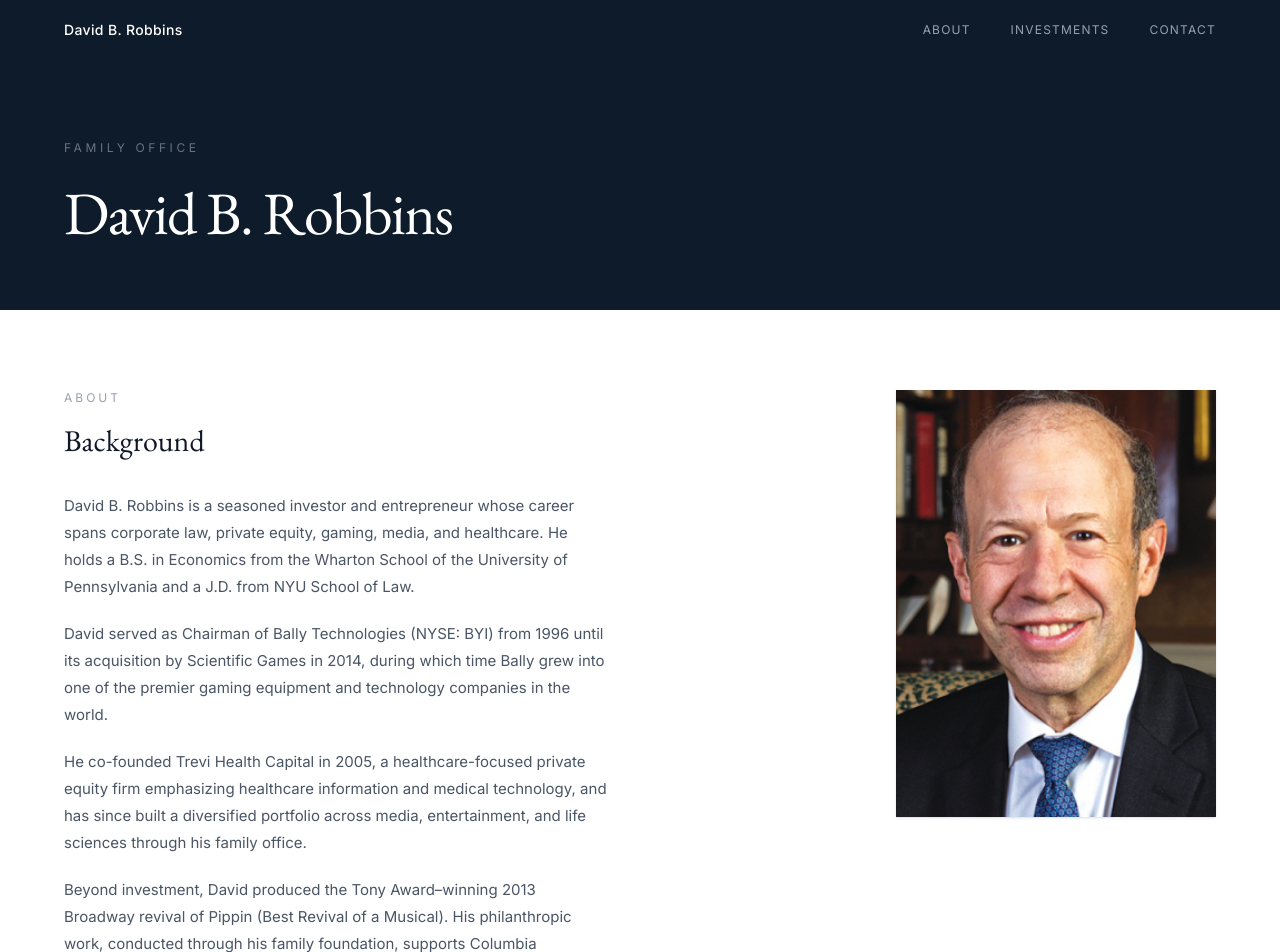
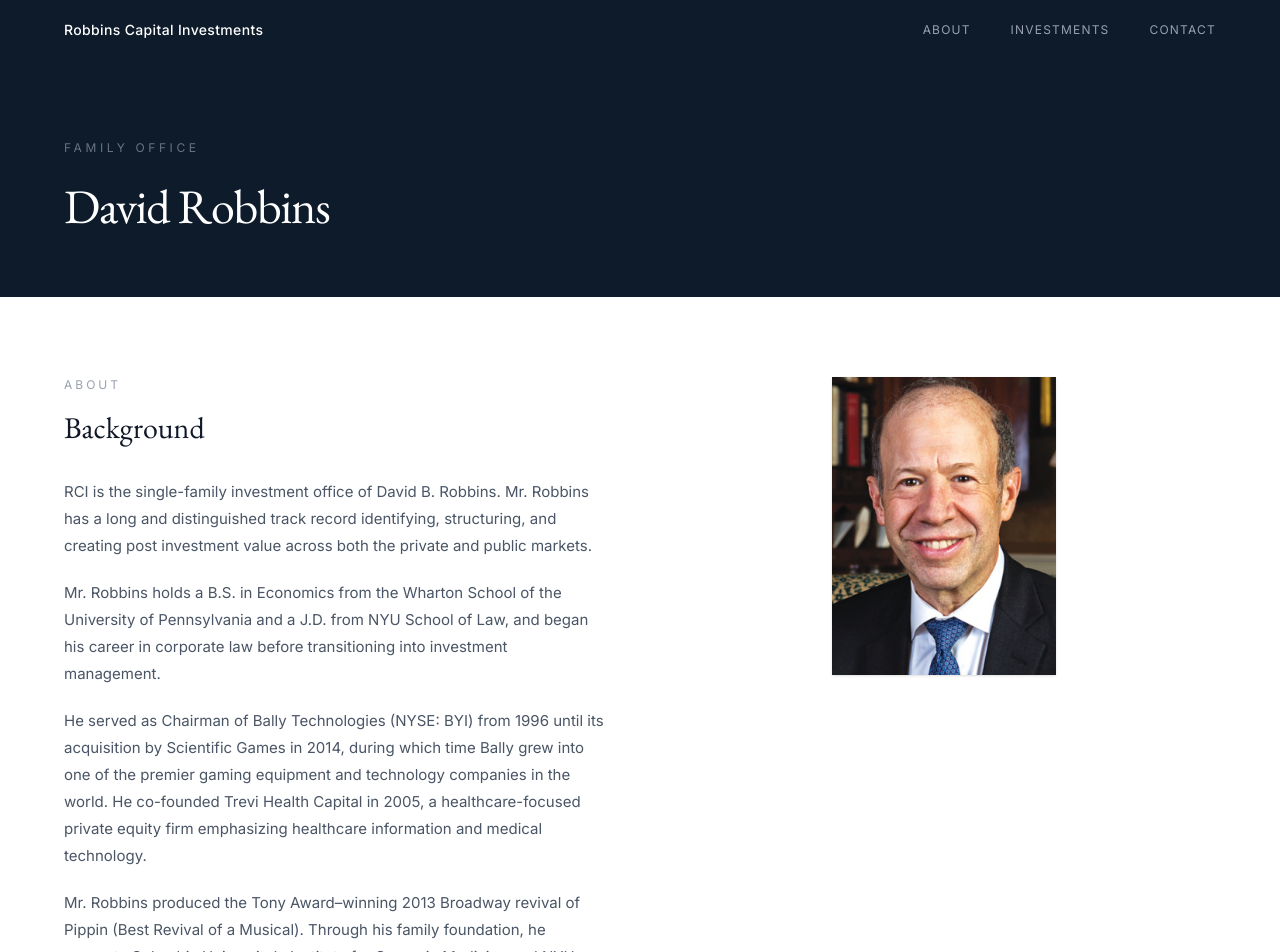
Before and after one commit to nicholasrobb1/robbins-family-office, a Next.js app: page / in a window 1280 px wide. Shown: the top 952 px of the page. Built offline with nearby package versions, Linux system fonts and the light colour scheme.

Commit message:
Rename to RCI, update bio, resize hero + headshot

```diff
--- a/app/page.tsx
+++ b/app/page.tsx
@@ -2,16 +2,17 @@ import Image from "next/image";
 
 // ─── Content ─────────────────────────────────────────────────────────────────
 const CONTENT = {
-  name: "David B. Robbins",
+  name: "David Robbins",
+  siteName: "Robbins Capital Investments",
   tagline: "Family Office",
 
   about: {
     headline: "Background",
     paragraphs: [
-      "David B. Robbins is a seasoned investor and entrepreneur whose career spans corporate law, private equity, gaming, media, and healthcare. He holds a B.S. in Economics from the Wharton School of the University of Pennsylvania and a J.D. from NYU School of Law.",
-      "David served as Chairman of Bally Technologies (NYSE: BYI) from 1996 until its acquisition by Scientific Games in 2014, during which time Bally grew into one of the premier gaming equipment and technology companies in the world.",
-      "He co-founded Trevi Health Capital in 2005, a healthcare-focused private equity firm emphasizing healthcare information and medical technology, and has since built a diversified portfolio across media, entertainment, and life sciences through his family office.",
-      "Beyond investment, David produced the Tony Award–winning 2013 Broadway revival of Pippin (Best Revival of a Musical). His philanthropic work, conducted through his family foundation, supports Columbia University's Institute for Genomic Medicine and NYU Langone Medical Center, with a focus on epilepsy, autism, and developmental disabilities.",
+      "RCI is the single-family investment office of David B. Robbins. Mr. Robbins has a long and distinguished track record identifying, structuring, and creating post investment value across both the private and public markets.",
+      "Mr. Robbins holds a B.S. in Economics from the Wharton School of the University of Pennsylvania and a J.D. from NYU School of Law, and began his career in corporate law before transitioning into investment management.",
+      "He served as Chairman of Bally Technologies (NYSE: BYI) from 1996 until its acquisition by Scientific Games in 2014, during which time Bally grew into one of the premier gaming equipment and technology companies in the world. He co-founded Trevi Health Capital in 2005, a healthcare-focused private equity firm emphasizing healthcare information and medical technology.",
+      "Mr. Robbins produced the Tony Award–winning 2013 Broadway revival of Pippin (Best Revival of a Musical). Through his family foundation, he supports Columbia University's Institute for Genomic Medicine and NYU Langone Medical Center, with a focus on epilepsy, autism, and developmental disabilities.",
     ],
   },
 
@@ -77,7 +78,7 @@ function Nav() {
     >
       <div className="max-w-7xl mx-auto px-8 lg:px-16 h-[60px] flex items-center justify-between">
         <span className="text-white text-sm font-medium tracking-wide">
-          {CONTENT.name}
+          {CONTENT.siteName}
         </span>
         <nav className="hidden md:flex items-center gap-10">
           {[
@@ -112,7 +113,7 @@ function Hero() {
             {CONTENT.tagline}
           </p>
           <h1
-            className="text-4xl md:text-6xl text-white font-normal leading-[1.1] tracking-tight"
+            className="text-3xl md:text-5xl text-white font-normal leading-[1.1] tracking-tight"
             style={{ fontFamily: "var(--font-garamond)" }}
           >
             {CONTENT.name}
@@ -155,15 +156,15 @@ function About() {
           </div>
         </div>
 
-        {/* Headshot — constrained width so it doesn't overpower */}
-        <div className="flex justify-center lg:justify-end">
-          <div className="relative w-64 md:w-72 lg:w-80 aspect-[3/4] bg-gray-100 shadow-sm">
+        {/* Headshot */}
+        <div className="flex justify-center">
+          <div className="relative w-48 md:w-56 aspect-[3/4] bg-gray-100 shadow-sm">
             <Image
               src="/david-robbins.jpg"
-              alt="David B. Robbins"
+              alt="David Robbins"
               fill
               className="object-cover object-top"
-              sizes="320px"
+              sizes="224px"
               priority
             />
           </div>
```
